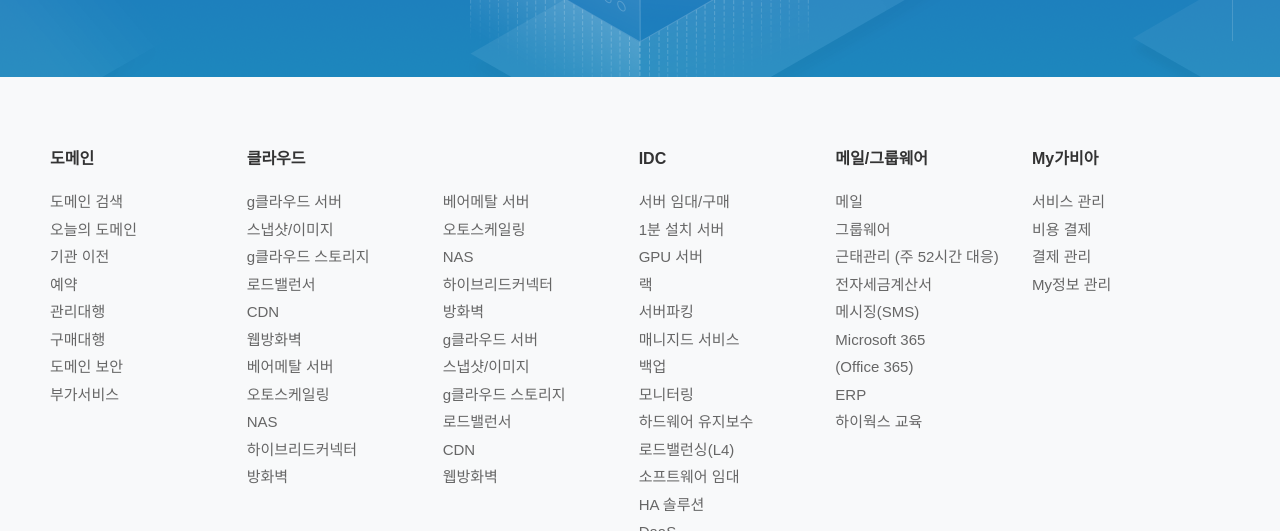
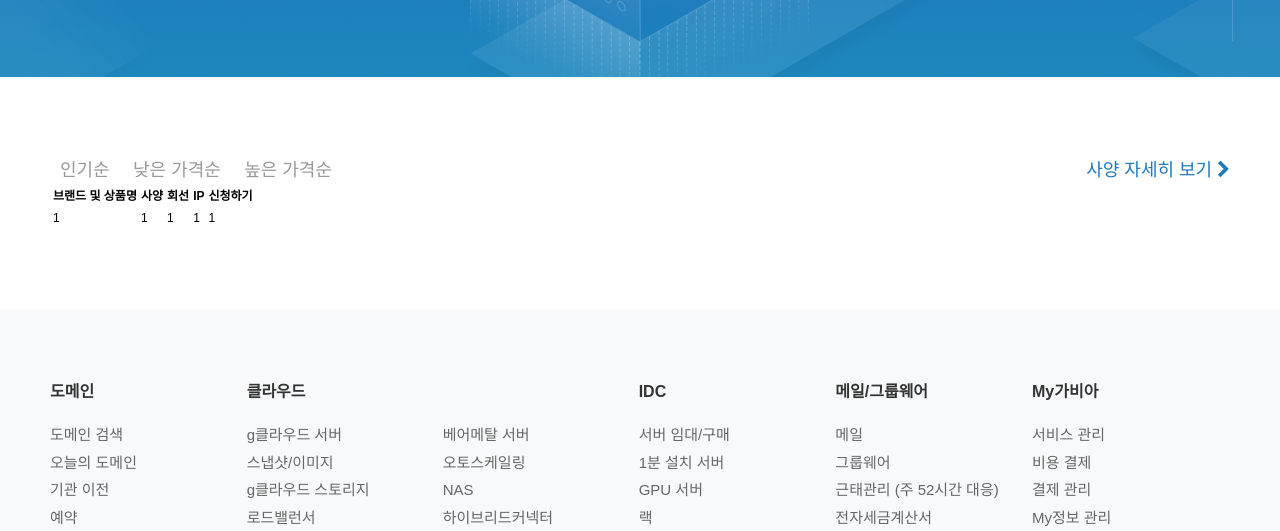
Before and after one commit to lienkooky/Cloning_gabia, a plain HTML site: page hosting.html in a window 1280 px wide. Shown: the part 257-788 px from the top of the page. Drawn offline with Linux system fonts and the light colour scheme; a web font is replaced by a local one.

Commit message:
make productive;

```diff
--- a/assets/css/style.css
+++ b/assets/css/style.css
@@ -509,6 +509,8 @@
 #sub-banner.mail-bg {
   background: url(../img/mail-bg1.png) repeat-x center top;
 }
+#product-table {
+}
 
 /* sub */
 .sub-banner {
@@ -560,3 +562,36 @@
   color: #fff;
   border-color: #fff;
 }
+
+/* product-table */
+.product-table {
+  padding: 80px 0;
+}
+.product-table .table-title1 {
+}
+.product-table .table-style1 {
+}
+
+/* table-title1 */
+.table-title1 {
+  position: relative;
+}
+.table-title1 li {
+  display: inline-block;
+}
+.table-title1 li a {
+  font-size: 18px;
+  color: #999;
+  padding: 0 10px;
+}
+.table-title1 .detail {
+  position: absolute;
+  right: 0;
+  top: 0;
+  font-size: 18px;
+  color: #1d7abd;
+}
+
+/* table-style1 */
+.table-style1 {
+}
--- a/hosting.html
+++ b/hosting.html
@@ -63,6 +63,44 @@
                 </div>
             </section>
             <!-- sub-banner -->
+            <section id="product-table">
+                <div class="container">
+                    <div class="product-table">
+                        <div class="table-title1">
+                            <ul>
+                                <li><a href="#">인기순</a></li>
+                                <li><a href="#">낮은 가격순</a></li>
+                                <li><a href="#">높은 가격순</a></li>
+                            </ul>
+                            <a href="#" class="detail">사양 자세히 보기 <i class="fa fa-chevron-right"
+                                    aria-hidden="true"></i></a>
+                        </div>
+                        <div class="table-style1">
+                            <table>
+                                <thead>
+                                    <tr>
+                                        <th>브랜드 및 상품명</th>
+                                        <th>사양</th>
+                                        <th>회선</th>
+                                        <th>IP</th>
+                                        <th>신청하기</th>
+                                    </tr>
+                                </thead>
+                                <tbody>
+                                    <tr>
+                                        <td>1</td>
+                                        <td>1</td>
+                                        <td>1</td>
+                                        <td>1</td>
+                                        <td>1</td>
+                                    </tr>
+                                </tbody>
+                            </table>
+                        </div>
+                    </div>
+                </div>
+            </section>
+            <!-- product-table -->
             <section id="site">
                 <h3 class="ir">사이트 전체 메뉴</h3>
                 <div class="container">
```
